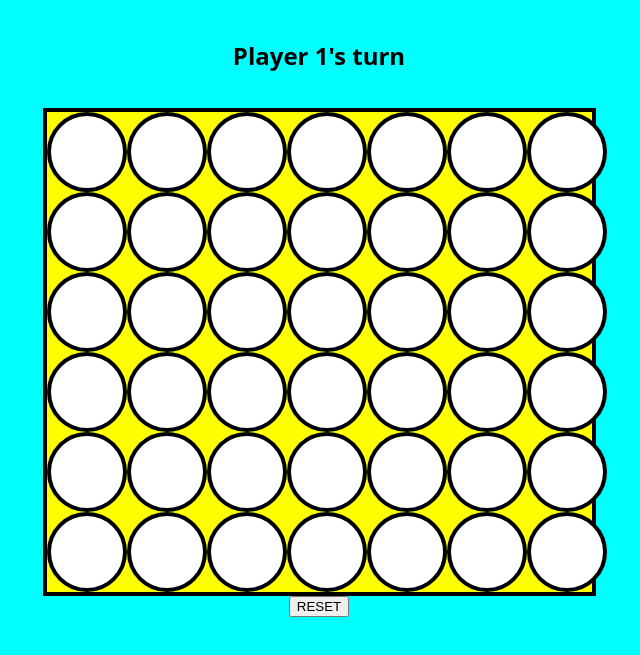
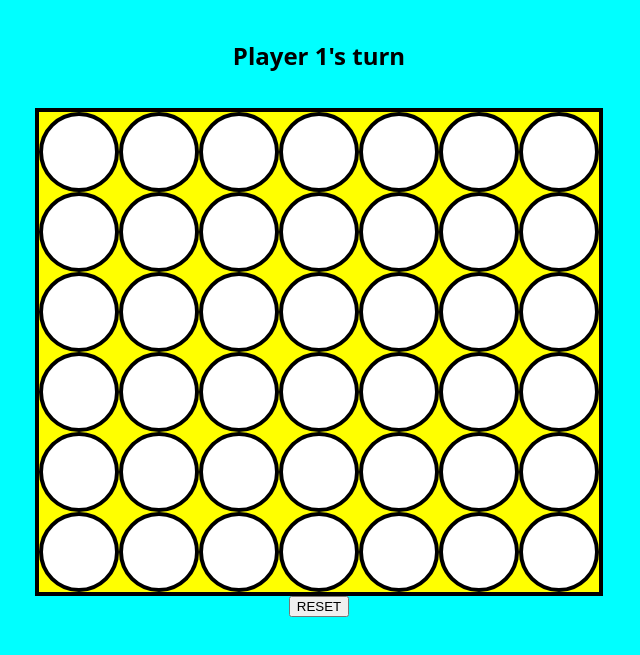
Before and after one commit to dcharr16/connect-four-proj, a plain HTML site: page index.html in a window 1280 px wide. Shown: the part 67-722 px from the top of the page, without its empty margins (321-961 px from the left). Drawn offline with Linux system fonts and the light colour scheme.

Commit message:
fix background sizing

```diff
--- a/css/style.css
+++ b/css/style.css
@@ -1,7 +1,6 @@
 
 body {
   background-color: white;
-/* Use a system font, if none are available use an available sans-sarif   font */
   font-family: system-ui, -apple-system, BlinkMacSystemFont, "Segoe UI",
   Roboto, Oxygen-Sans, Ubuntu, Cantarell, "Helvetica Neue", sans-serif;
   margin: 0;
@@ -19,17 +18,13 @@ section.hover {
   display: grid;
   grid-template-columns: repeat(7, 10vmin);
   grid-gap: 0vmin;
-  margin: 0 100px;
-  width: 545px
  }
 section.board {
   display: grid;
   grid-template-rows: repeat(6, 10vmin);
   grid-template-columns: repeat(7, 10vmin);
   gap: 0 0;
-margin: 0 100px;
   background-color: yellow;
-width: 545px;
   border: 4px solid black;
   vertical-align: middle;
 }
```
Also changed, not shown: 1 other file. Lines whose indentation alone changed are shown as unchanged.
